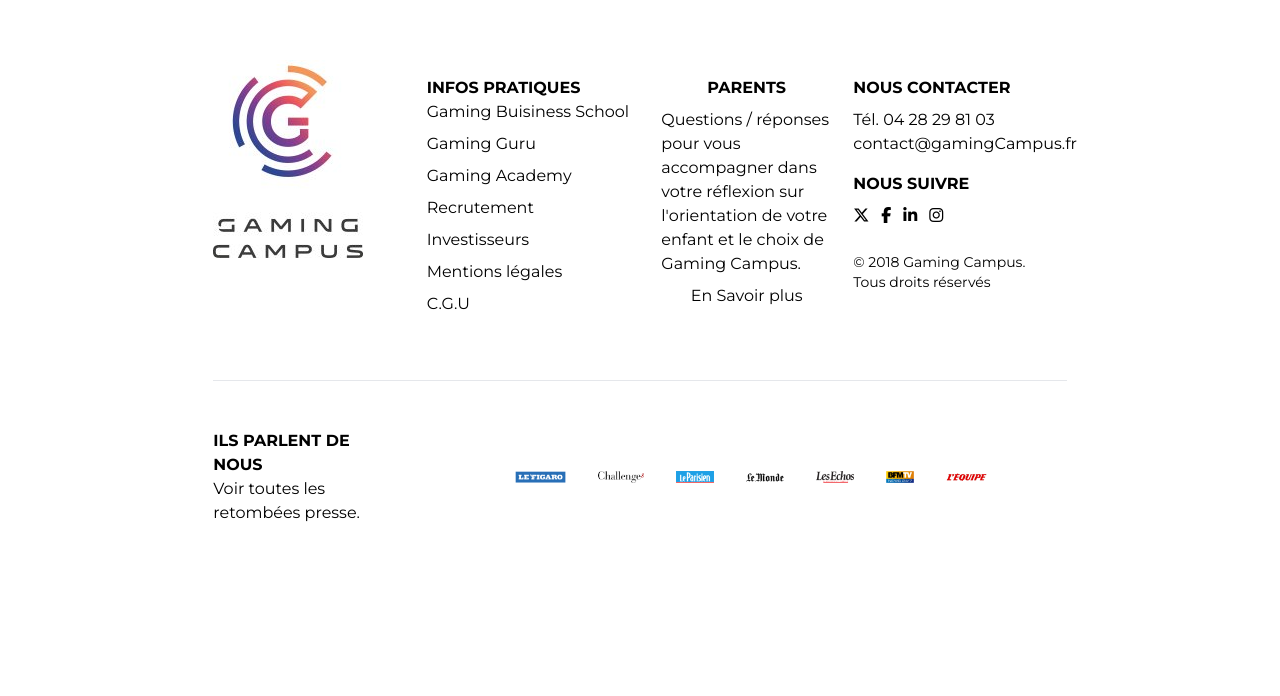
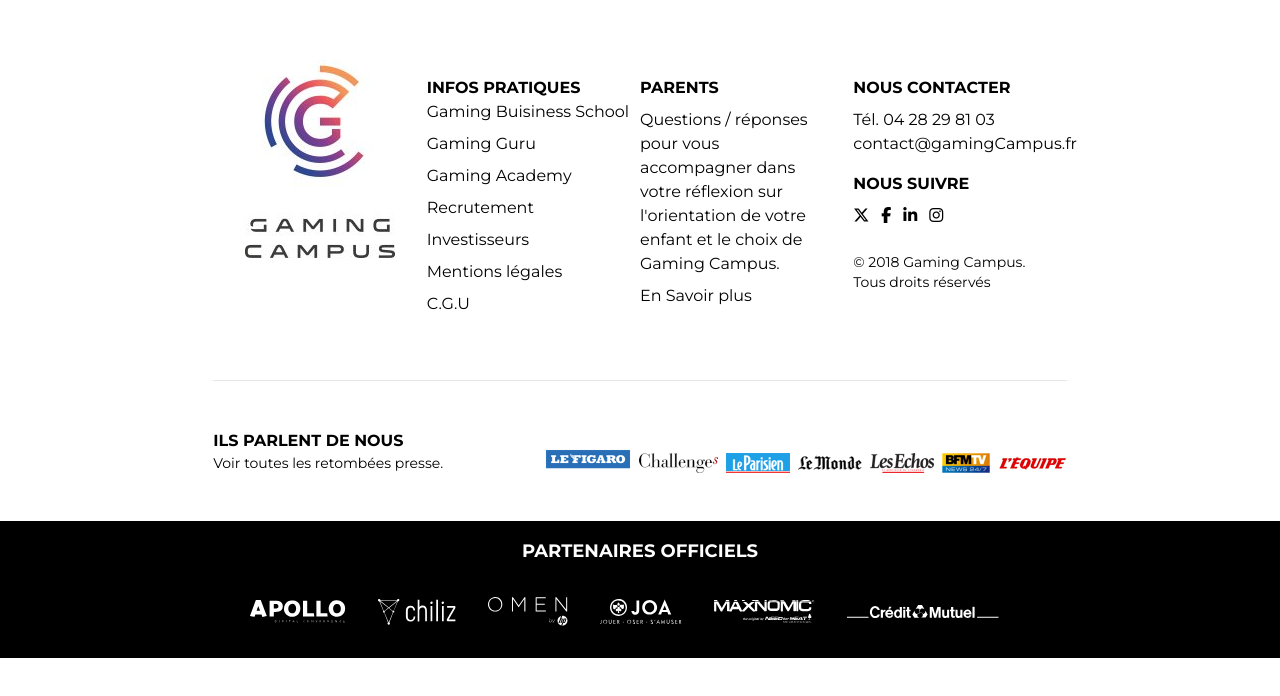
Before and after one commit to SCH-Matthys/Gaming_Campus_Tailwind, a website: page index.html in a window 1280 px wide. Shown: the part 2477-3173 px from the top of the page. Before the commit the page ends 3050 px from the top, so only its background shows below. Drawn offline with Linux system fonts and the light colour scheme.

Commit message:
normalement fini reponsive / tailwind cest nul

```diff
--- a/index.html
+++ b/index.html
@@ -94,10 +94,10 @@
         <section class="font-montserrat">
             <div class="flex flex-col pt-24 pb-12 w-11/12 lg:w-8/12 m-auto ">
                 <div class="flex justify-center items-center lg:items-start pb-16 flex-col lg:flex-row">
-                    <div class="w-1/4"><img src="./assets/images/logo-gc-footer.jpg" alt="Logo Gaming Campus bas de page"></div>
+                    <div class="w-1/4"><img src="./assets/images/logo-gc-footer.jpg" alt="Logo Gaming Campus bas de page" class="m-auto"></div>
                     <div class="flex flex-col lg:w-1/4 pt-4">
-                        <h3 class="uppercase font-montserrat-bold">Infos Pratiques</h3>
-                        <ul class="flex flex-col">
+                        <h3 class="uppercase font-montserrat-bold text-center lg:text-left">Infos Pratiques</h3>
+                        <ul class="flex flex-col justify-center items-center lg:items-start">
                             <li class="lg-pt-2"><a href="" class="transition delay-0.2s hover:text-purple">Gaming Buisiness School</a></li>
                             <li class="pt-2"><a href="" class="transition delay-0.2s hover:text-purple">Gaming Guru</a></li>
                             <li class="pt-2"><a href="" class="transition delay-0.2s hover:text-purple">Gaming Academy</a></li>
@@ -107,40 +107,40 @@
                             <li class="pt-2"><a href="" class="transition delay-0.2s hover:text-purple">C.G.U</a></li>
                         </ul>
                     </div>
-                    <div class="flex flex-col lg:w-1/4 pt-4 justify-center items-center lg:text-left text-center">
-                        <h3 class="uppercase font-montserrat-bold">Parents</h3>
-                        <ul class="flex flex-col justify-center items-center">
-                            <li class="pt-2 lg:w-4/5 w-7/12/12"><a href="" class="transition delay-0.2s hover:text-purple w-1/2">Questions / réponses pour vous accompagner dans votre réflexion sur l'orientation de votre enfant et le choix de Gaming Campus.</a></li>
+                    <div class="flex flex-col lg:w-1/4 pt-4 justify-center items-center lg:text-left text-center lg:items-start">
+                        <h3 class="uppercase font-montserrat-bold text-center lg:text-left">Parents</h3>
+                        <ul class="flex flex-col justify-center items-center lg:items-start">
+                            <li class="pt-2 lg:w-4/5 w-7/12/12 text-center lg:text-left"><a href="" class="transition delay-0.2s hover:text-purple w-1/2">Questions / réponses pour vous accompagner dans votre réflexion sur l'orientation de votre enfant et le choix de Gaming Campus.</a></li>
                             <li class="pt-2"><a href="" class="transition delay-0.2s hover:text-purple">En Savoir plus</a></li>
                         </ul>
                     </div>
                     <div class="flex flex-col lg:w-1/4 pt-4">
-                        <h3 class="uppercase font-montserrat-bold">Nous contacter</h3>
-                        <p class="pt-2">Tél. 04 28 29 81 03</p>
-                        <p>contact@gamingCampus.fr</p>
-                        <h3 class="uppercase font-montserrat-bold pt-4">Nous Suivre</h3>
-                        <ul class="flex">
+                        <h3 class="uppercase font-montserrat-bold text-center lg:text-left">Nous contacter</h3>
+                        <p class="pt-2 text-center lg:text-left">Tél. 04 28 29 81 03</p>
+                        <p class=" text-center lg:text-left">contact@gamingCampus.fr</p>
+                        <h3 class="uppercase font-montserrat-bold pt-4 text-center lg:text-left">Nous Suivre</h3>
+                        <ul class="flex justify-center items-center lg:items-start lg:justify-start">
                             <li class="pt-2 pr-3"><a href=""><i class="fa-brands fa-x-twitter transition delay-0.2s hover:text-purple"></i></a></li>
                             <li class="pt-2 pr-3"><a href=""><i class="fa-brands fa-facebook-f transition delay-0.2s hover:text-purple"></i></a></li>
                             <li class="pt-2 pr-3"><a href=""><i class="fa-brands fa-linkedin-in transition delay-0.2s hover:text-purple"></i></a></li>
                             <li class="pt-2 pr-3"><a href=""><i class="fa-brands fa-instagram transition delay-0.2s hover:text-purple"></i></a></li>
                         </ul>
-                        <p class="pt-6 text-sm">&copy; 2018 Gaming Campus.<span class="block">Tous droits réservés</span></p>
+                        <p class="pt-6 text-sm text-center lg:text-left">&copy; 2018 Gaming Campus.<span class="block">Tous droits réservés</span></p>
                     </div>
                 </div>
                 <nav class="border-t pt-12 flex justify-between flex-col lg:flex-row">
-                    <div>
+                    <div class="flex-col flex justify-center items-center lg:items-start">
                         <h3 class="uppercase font-montserrat-bold">Ils parlent de Nous</h3>
-                        <a href="" class="text-black">Voir toutes les retombées presse.</a>
+                        <a href="" class="text-black text-sm">Voir toutes les retombées presse.</a>
                     </div>
-                    <ul class="flex justify-center items-center px-20 flex-col lg:flex-row">
-                        <li class="pl-8"><a href=""><img src="./assets/images/figaro.png" alt="Logo du journal LeFigaro"></a></li>
-                        <li class="pl-8"><a href=""><img src="./assets/images/challenges.png" alt="Logo du journal Challenge"></a></li>
-                        <li class="pl-8"><a href=""><img src="./assets/images/leparisien.png" alt="Logo du journal LeParisien"></a></li>
-                        <li class="pl-8"><a href=""><img src="./assets/images/lemonde.png" alt="Logo du journal Lemonde"></a></li>
-                        <li class="pl-8"><a href=""><img src="./assets/images/echos.png" alt="Logo du journal LesEchos"></a></li>
-                        <li class="pl-8"><a href=""><img src="./assets/images/bfm.png" alt="Logo du journal BFM de merde"></a></li>
-                        <li class="pl-8"><a href=""><img src="./assets/images/lepoint.png" alt="Logo du journal Lequipe"></a></li>
+                    <ul class="flex justify-center items-center 2xl:px-20 flex-col lg:flex-row pt-4">
+                        <li class="lg:pl-2 2xl:pl-8"><a href=""><img src="./assets/images/figaro.png" alt="Logo du journal LeFigaro"></a></li>
+                        <li class="lg:pl-2 2xl:pl-8 pt-2"><a href=""><img src="./assets/images/challenges.png" alt="Logo du journal Challenge"></a></li>
+                        <li class="lg:pl-2 2xl:pl-8 pt-2"><a href=""><img src="./assets/images/leparisien.png" alt="Logo du journal LeParisien"></a></li>
+                        <li class="lg:pl-2 2xl:pl-8 pt-2"><a href=""><img src="./assets/images/lemonde.png" alt="Logo du journal Lemonde"></a></li>
+                        <li class="lg:pl-2 2xl:pl-8 pt-2"><a href=""><img src="./assets/images/echos.png" alt="Logo du journal LesEchos"></a></li>
+                        <li class="lg:pl-2 2xl:pl-8 pt-2"><a href=""><img src="./assets/images/bfm.png" alt="Logo du journal BFM de merde"></a></li>
+                        <li class="lg:pl-2 2xl:pl-8 pt-2"><a href=""><img src="./assets/images/lepoint.png" alt="Logo du journal Lequipe"></a></li>
                     </ul>
                 </nav>
             </div>
@@ -148,15 +148,15 @@
     </main>
 
 <!-- FOOTER /////////////////////////////////////////////////////////////////////////////////////////////////////////////////////////////////// -->
-    <footer class="bg-black text-center font-montserrat hidden">
+    <footer class="bg-black text-center font-montserrat">
         <h2 class="uppercase font-montserrat-bold text-white text-lg py-4 font-light">Partenaires officiels</h2>
-        <ul class="flex text-white justify-center items-center mb-16 pb-8">
-            <li class="pr-8"><a href=""><img src="./assets/images/apollo.png" alt="Logo de la marque Apollo"></a></li>
-            <li class="pr-8"><a href=""><img src="./assets/images/chiliz.png" alt="Logo de la marque Chiliz"></a></li>
-            <li class="pr-8"><a href=""><img src="./assets/images/omen.png" alt="Logo de la marque OMEN"></a></li>
-            <li class="pr-8"><a href=""><img src="./assets/images/joa.png" alt="Logo de la marque JOA"></a></li>
-            <li class="pr-8"><a href=""><img src="./assets/images/maxonomic.png" alt="Logo de la marque Maxonomic"></a></li>
-            <li class="pr-8"><a href=""><img src="./assets/images/credit-mutuel.png" alt="Logo de la marque Credit Mutuel"></a></li>
+        <ul class="flex text-white justify-center items-center mb-16 pb-8 flex-col lg:flex-row">
+            <li class="pt-4 lg:pr-8"><a href=""><img src="./assets/images/apollo.png" alt="Logo de la marque Apollo"></a></li>
+            <li class="pt-4 lg:pr-8"><a href=""><img src="./assets/images/chiliz.png" alt="Logo de la marque Chiliz"></a></li>
+            <li class="pt-4 lg:pr-8"><a href=""><img src="./assets/images/omen.png" alt="Logo de la marque OMEN"></a></li>
+            <li class="pt-4 lg:pr-8"><a href=""><img src="./assets/images/joa.png" alt="Logo de la marque JOA"></a></li>
+            <li class="pt-4 lg:pr-8"><a href=""><img src="./assets/images/maxonomic.png" alt="Logo de la marque Maxonomic"></a></li>
+            <li class="pt-4 lg:pr-8"><a href=""><img src="./assets/images/credit-mutuel.png" alt="Logo de la marque Credit Mutuel"></a></li>
         </ul>
     </footer>
 </body>
```
Also changed, not shown: dist/output.css.
